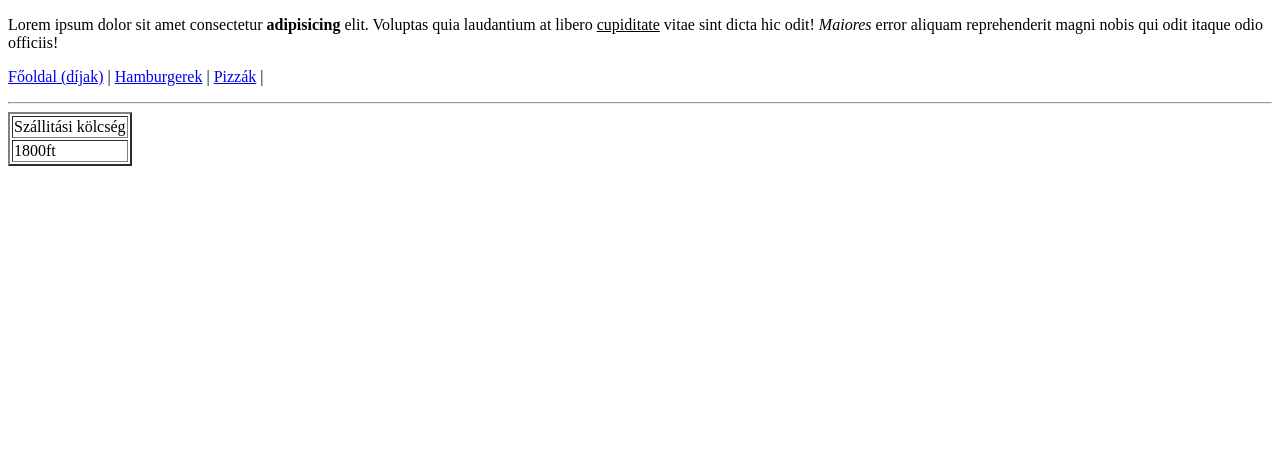
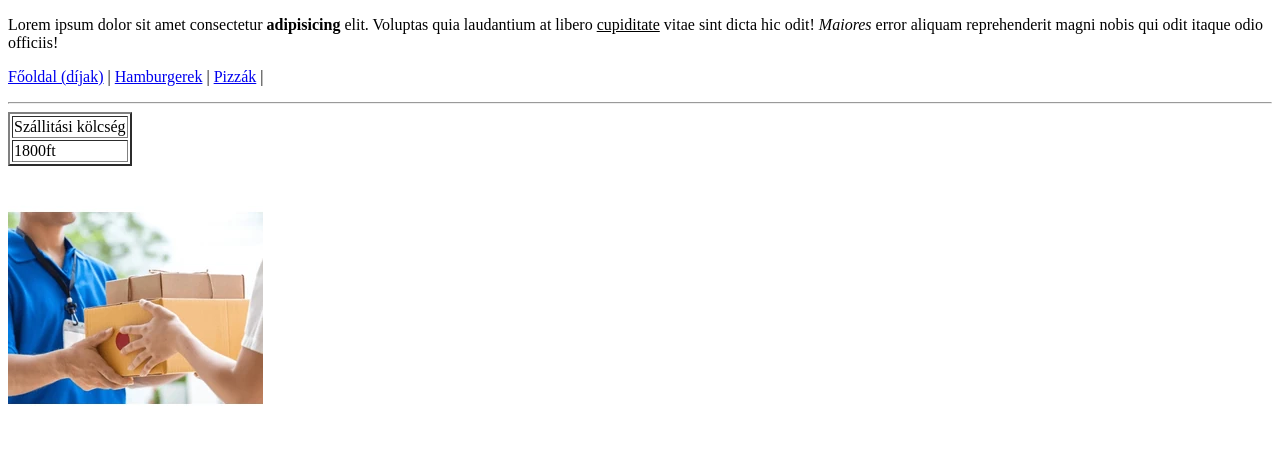
Before and after one commit to szabi180/etterem, a plain HTML site: page index.html in a window 1280 px wide. Drawn offline with Linux system fonts and the light colour scheme.

Commit message:
kép hozzáadása

```diff
--- a/index.html
+++ b/index.html
@@ -22,4 +22,6 @@
 
 </tr>
 </table>
+
+<img src="./img/dijak.webp" alt="igen">
 </html>
```
